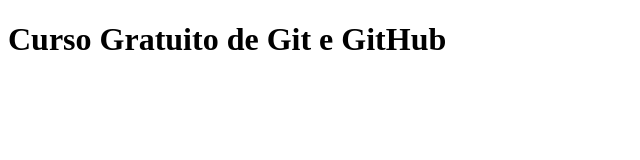
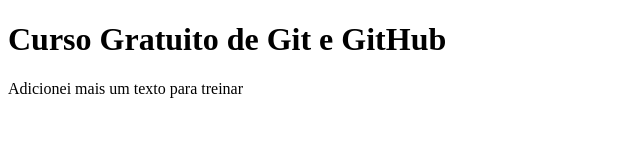
Before and after one commit to filipesatiro/projeto-1, a plain HTML site: page index.html in a window 1280 px wide. Shown: the whole page, without its empty margins (0-640 px from the left). Drawn offline with Linux system fonts and the light colour scheme.

Commit message:
adicionei um paragrafro no texto

```diff
--- a/index.html
+++ b/index.html
@@ -7,5 +7,6 @@
 </head>
 <body>
     <h1>Curso Gratuito de Git e GitHub</h1>
+    <p>Adicionei mais um texto para treinar</p>
 </body>
 </html>
```
